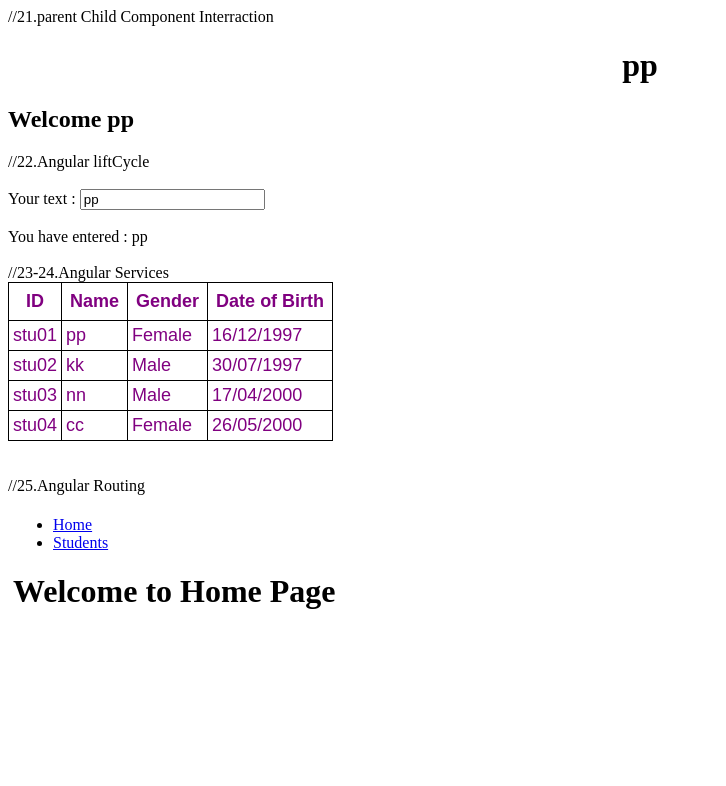
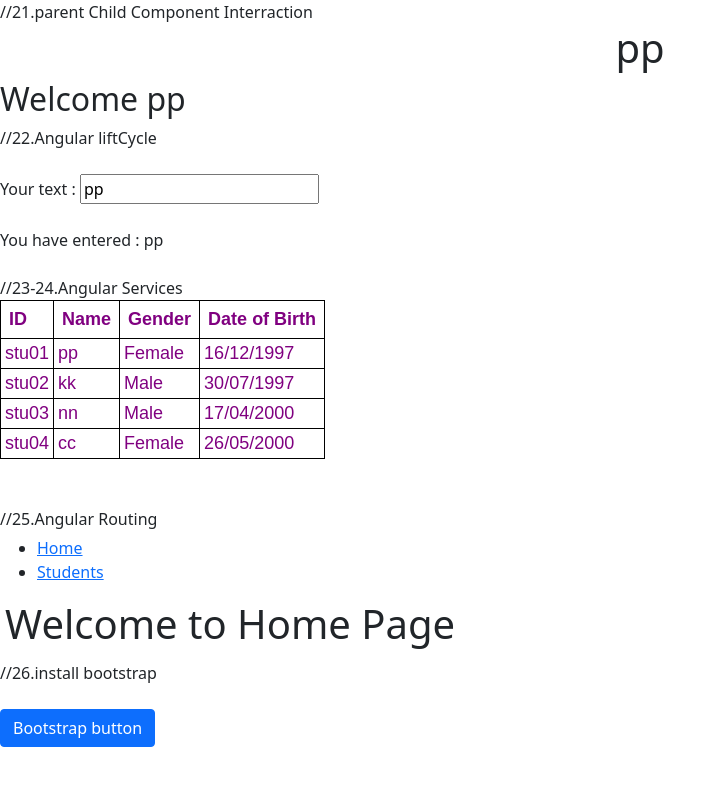
Before and after one commit to pimstpc/startAngular2, an Angular app: page /home in a window 1280 px wide. Shown: the top 786 px of the page, without its empty margins (0-726 px from the left). Built offline with nearby package versions, Linux system fonts and the light colour scheme.

Commit message:
3 files modified

```diff
--- a/package.json
+++ b/package.json
@@ -19,6 +19,8 @@
     "@angular/platform-browser": "^14.0.0",
     "@angular/platform-browser-dynamic": "^14.0.0",
     "@angular/router": "^14.0.0",
+    "@popperjs/core": "^2.10.2",
+    "bootstrap": "^5.1.3",
     "rxjs": "~7.5.0",
     "tslib": "^2.3.0",
     "zone.js": "~0.11.4"
--- a/src/app/app.component.html
+++ b/src/app/app.component.html
@@ -22,3 +22,7 @@ Your text : <input type="text" [(ngModel)]="userText" /> <br /><br />
   </ul>
   <router-outlet></router-outlet>
 </div>
+
+//26.install bootstrap
+<br/><br/>
+<button class="btn btn-primary">Bootstrap button</button>
--- a/src/styles.css
+++ b/src/styles.css
@@ -1 +1,2 @@
 /* Add application styles & imports to this file! */
+@import '~bootstrap/dist/css/bootstrap.min.css';
```
